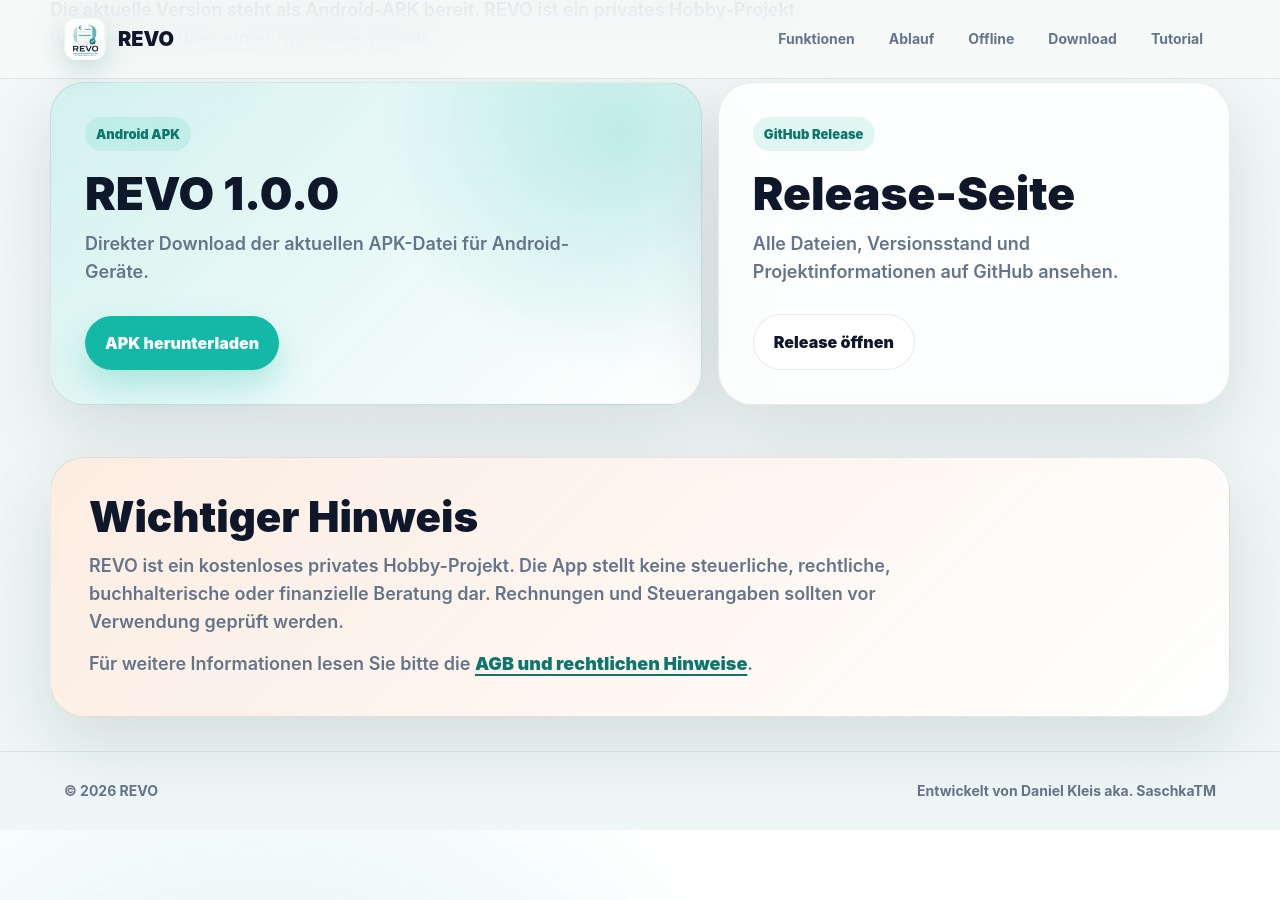
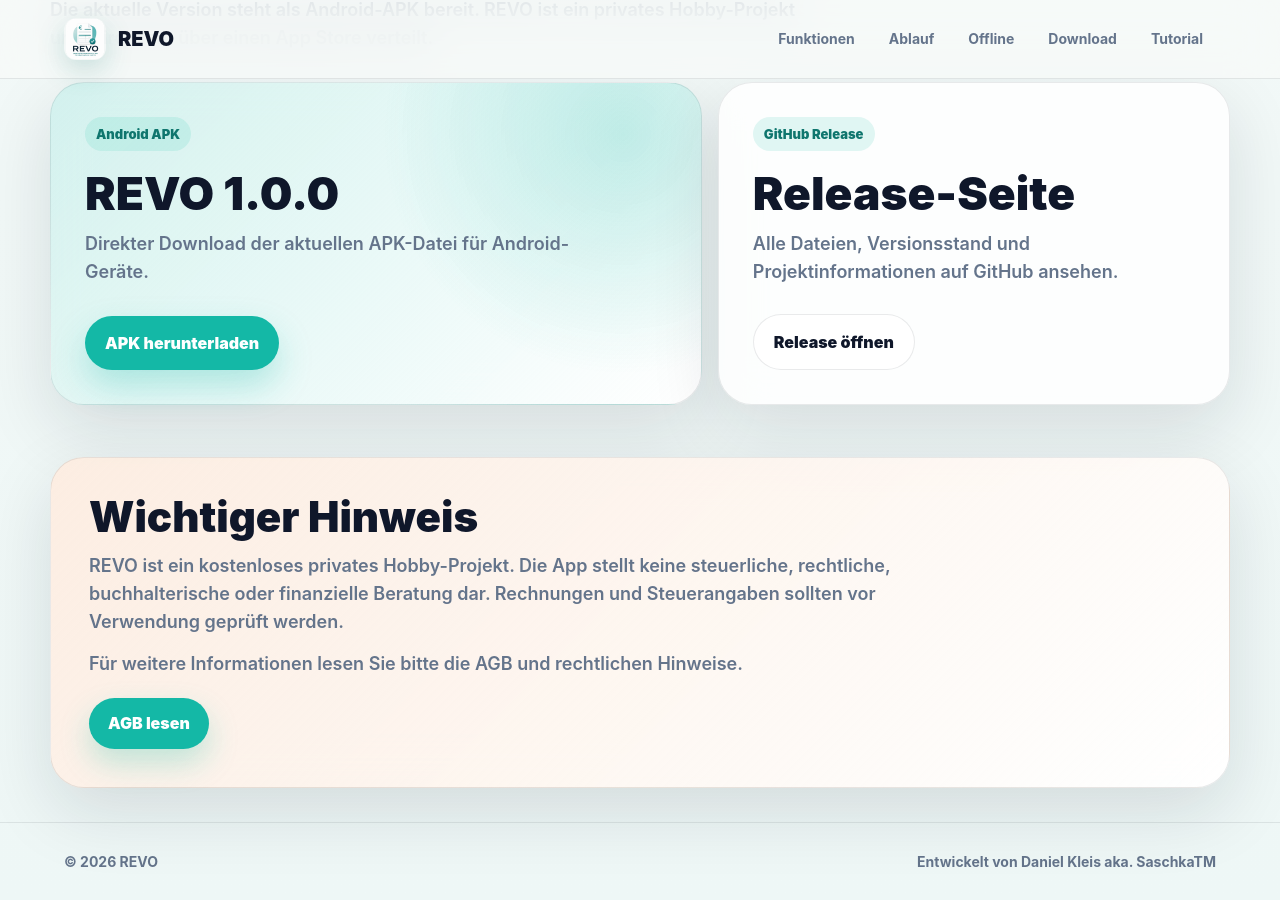
Before and after one commit to saschkatm-a11y/REVO, a Jekyll site: the page docs/index.html, which Jekyll copies as it is, in a window 1280 px wide and 900 px high, scrolled down 2904 px. Built offline with Jekyll 4.4.1, drawn with Linux system fonts in a browser that asks for light colours.

Commit message:
Add prominent AGB button to REVO notice

```diff
--- a/docs/defaultsite/index.html
+++ b/docs/defaultsite/index.html
@@ -197,7 +197,10 @@
           buchhalterische oder finanzielle Beratung dar. Rechnungen und Steuerangaben sollten vor Verwendung geprüft
           werden.
         </p>
-        <p>Für weitere Informationen lesen Sie bitte die <a href="../agb.html">AGB und rechtlichen Hinweise</a>.</p>
+        <p>Für weitere Informationen lesen Sie bitte die AGB und rechtlichen Hinweise.</p>
+        <div class="notice-actions">
+          <a class="notice-button" href="../agb.html">AGB lesen</a>
+        </div>
       </section>
     </main>
 
--- a/docs/index.html
+++ b/docs/index.html
@@ -197,7 +197,10 @@
           buchhalterische oder finanzielle Beratung dar. Rechnungen und Steuerangaben sollten vor Verwendung geprüft
           werden.
         </p>
-        <p>Für weitere Informationen lesen Sie bitte die <a href="agb.html">AGB und rechtlichen Hinweise</a>.</p>
+        <p>Für weitere Informationen lesen Sie bitte die AGB und rechtlichen Hinweise.</p>
+        <div class="notice-actions">
+          <a class="notice-button" href="agb.html">AGB lesen</a>
+        </div>
       </section>
     </main>
 
--- a/docs/styles.css
+++ b/docs/styles.css
@@ -488,7 +488,35 @@
   margin-bottom: 0;
 }
 
-.notice a {
+.notice-actions {
+  display: flex;
+  flex-wrap: wrap;
+  gap: 12px;
+  margin-top: 6px;
+}
+
+.notice-button {
+  min-height: 50px;
+  display: inline-flex;
+  align-items: center;
+  justify-content: center;
+  padding: 13px 19px;
+  border-radius: 999px;
+  background: var(--accent);
+  color: #ffffff;
+  font-weight: 900;
+  box-shadow: 0 14px 30px rgba(20, 184, 166, 0.26);
+  transition:
+    transform 180ms ease,
+    box-shadow 180ms ease;
+}
+
+.notice-button:hover {
+  transform: translateY(-2px);
+  box-shadow: 0 18px 38px rgba(20, 184, 166, 0.32);
+}
+
+.notice a:not(.notice-button) {
   color: var(--accent-dark);
   font-weight: 900;
   text-decoration: underline;
@@ -687,7 +715,8 @@
 
   .primary-action,
   .secondary-action,
-  .download-button {
+  .download-button,
+  .notice-button {
     width: 100%;
   }
 
```
